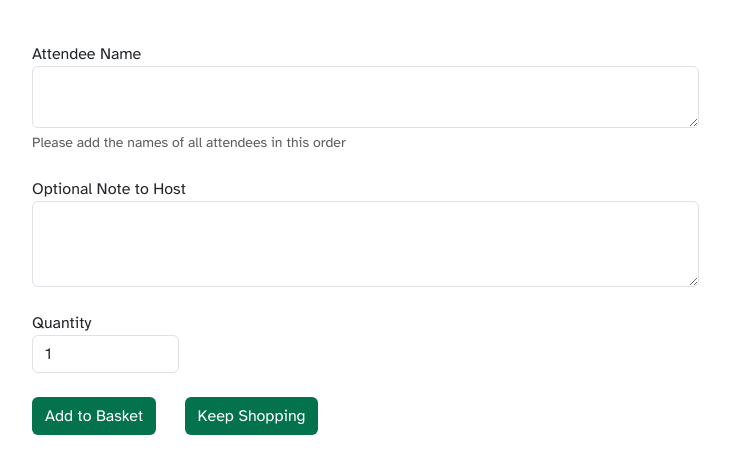
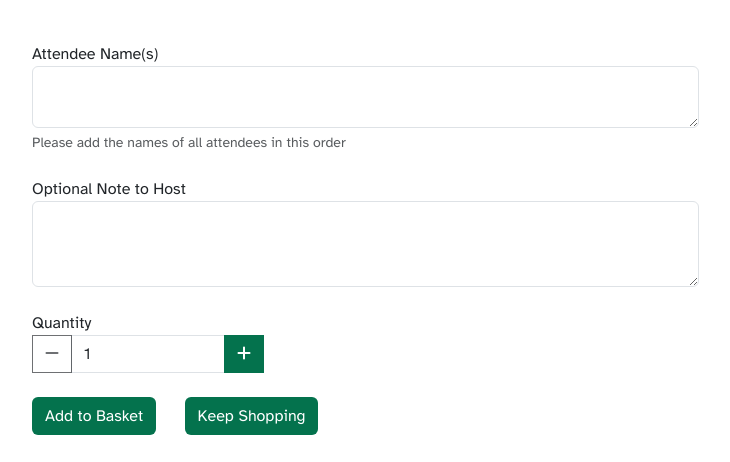
Before and after one commit to kosamad/the-meadow-project, a Django app: template products/templates/products/event_detail.html in a window 1280 px wide. Shown: the part 844-1306 px from the top of the page, without its empty margins (108-838 px from the left). Run offline with Django 3.2, Linux system fonts and the light colour scheme; the template is opened without the code that fills it, so the values that code supplies are empty; some libraries are stand-ins or nearby versions.

Commit message:
Quantity +- green buttons added.

```diff
--- a/products/templates/products/event_detail.html
+++ b/products/templates/products/event_detail.html
@@ -117,7 +117,7 @@
             <input type="hidden" name="event_price" value="{{ event.price }}">
             <!-- Attendee Name -->
             <div class="col-lg-8 col-12 mb-4">
-                <label for="note-to-seller">Attendee Name</label>
+                <label for="note-to-seller">Attendee Name(s)</label>
                 <textarea class="form-control" name="attendee_name" id="attendee_name" required></textarea>
                 <div id="attendeeNameHelp" class="form-text">Please add the names of all attendees in this order</div>
                 <div id="attendeeNameError" class="form-text text-danger" style="display:none;">Attendee name cannot be
@@ -130,12 +130,29 @@
             </div>
             <!-- Quantity -->
             <div class="row">
-                <div class="col-lg-2 col-4">
+                <div class="col-lg-3 col-4">
                     <label for="quantity">Quantity</label>
                     <div class="input-group">
+                        <div class="input-group-prepend">
+                            <button class="decrement-qty btn btn-green rounded-0" data-item_id="{{event.id }}"
+                                    id="decrement-qty_{{ event.id }}">
+                                    <span class="icon">
+                                        <i class="fas fa-minus"></i>
+                                    </span>
+                                </button>
+                            </div>
                         <input class="form-control qty_input" type="number" name="quantity" value="1" min="1" max="99"
                             data-item_id="{{ event.id }}" id="id_qty_{{ event.id }}">
+                            <div class="input-group-append">
+                                <button class="increment-qty btn btn-green rounded-0" data-item_id="{{ event.id }}"
+                                    id="increment-qty_{{ event.id }}">
+                                    <span class="icon">
+                                        <i class="fas fa-plus"></i>
+                                    </span>
+                                </button>
+                            </div>
                     </div>
+
                 </div>
             </div>
 
```
